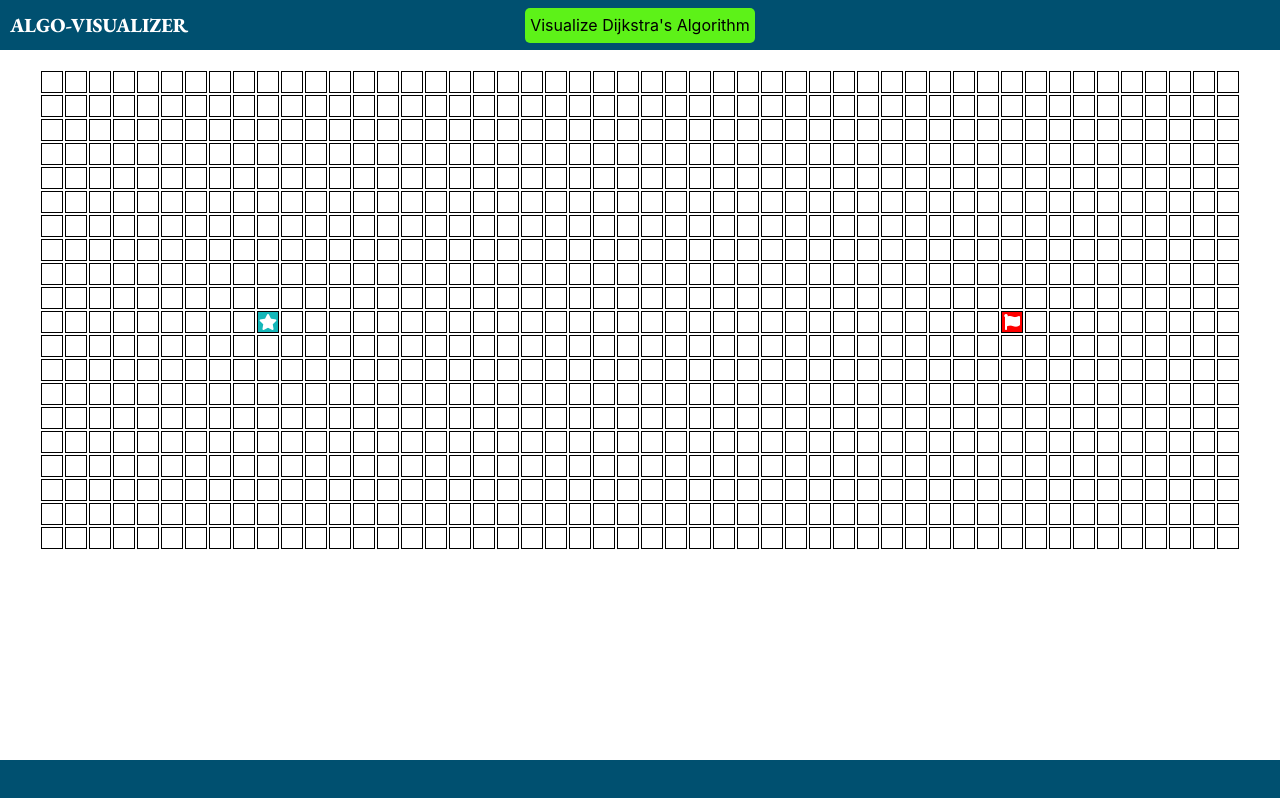
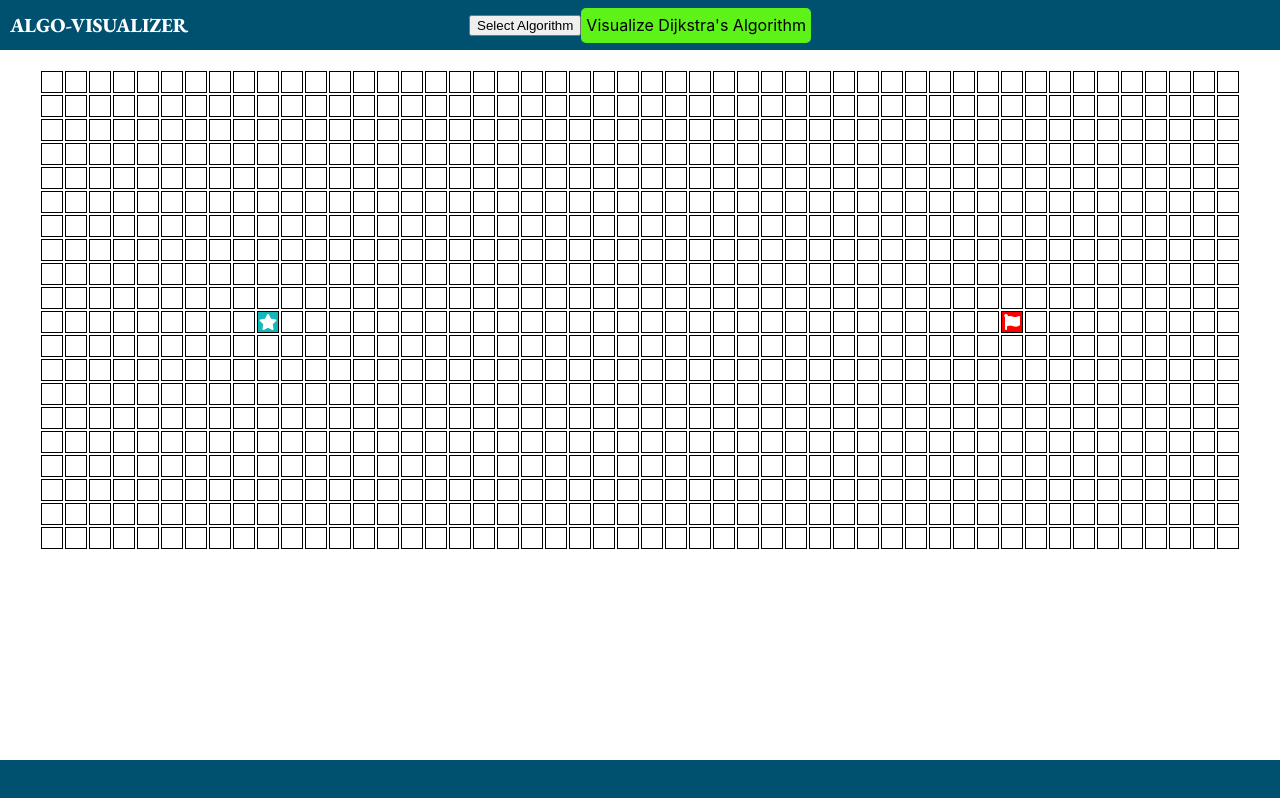
Before and after one commit to elvis-yuan/Algo-visualizer, a React (Create React App) app: page / in a window 1280 px wide. Built offline with nearby package versions, Linux system fonts and the light colour scheme.

Commit message:
add dropdown

```diff
--- a/package.json
+++ b/package.json
@@ -4,9 +4,11 @@
   "private": true,
   "homepage": "https://elvis-yuan.github.io/Algo-visualizer/",
   "dependencies": {
+    "bootstrap": "^4.3.1",
     "gh-pages": "^2.1.1",
     "node-sass": "^4.13.0",
     "react": "^16.10.2",
+    "react-bootstrap": "^1.0.0-beta.15",
     "react-dom": "^16.10.2",
     "react-scripts": "3.2.0"
   },
--- a/src/components/Navbar.jsx
+++ b/src/components/Navbar.jsx
@@ -1,10 +1,20 @@
 import React from "react";
+import {Dropdown} from 'react-bootstrap'
 
 const Navbar = props => {
   const { calculateDijkstra, resetGrid, algoRunning } = props;
   return (
     <div className="nav-bar">
       <p className="nav-header">ALGO-VISUALIZER</p>
+      <Dropdown>
+  <Dropdown.Toggle variant="success" id="dropdown-basic">
+    Select Algorithm
+  </Dropdown.Toggle>
+  <Dropdown.Menu>
+    <Dropdown.Item href="#/action-1">Dijkstra</Dropdown.Item>
+    <Dropdown.Item href="#/action-2">BFS</Dropdown.Item>
+  </Dropdown.Menu>
+</Dropdown>
       <span className="start-button" onClick={calculateDijkstra}>
         <p>Visualize Dijkstra's Algorithm</p>
       </span>
```
Also changed, not shown: src/App.js (+5 -6 lines), 2 other files (tests, documents, lock files or other folders).
